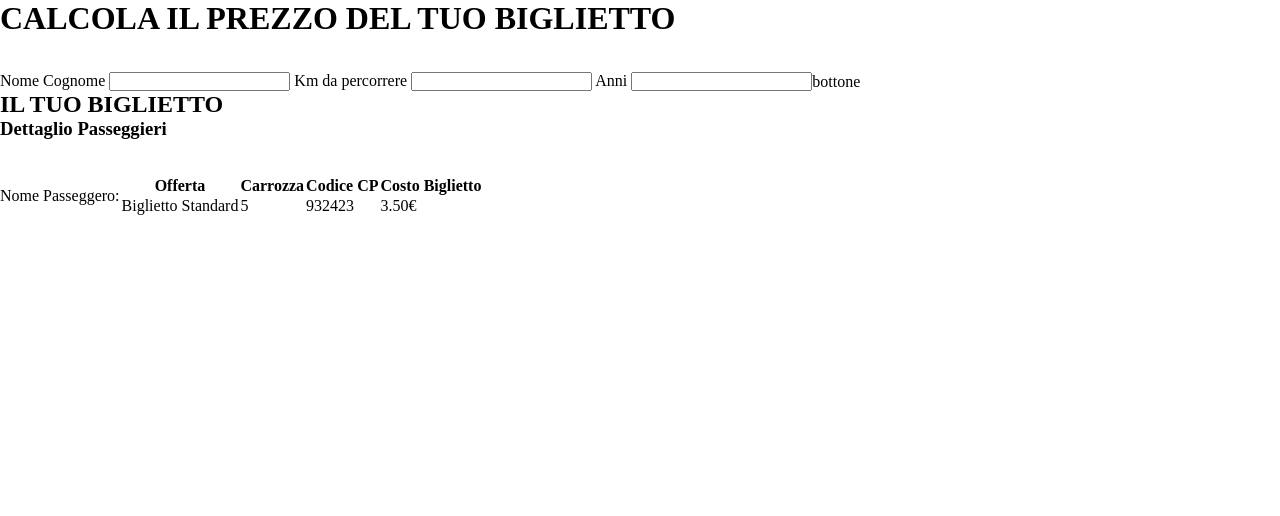
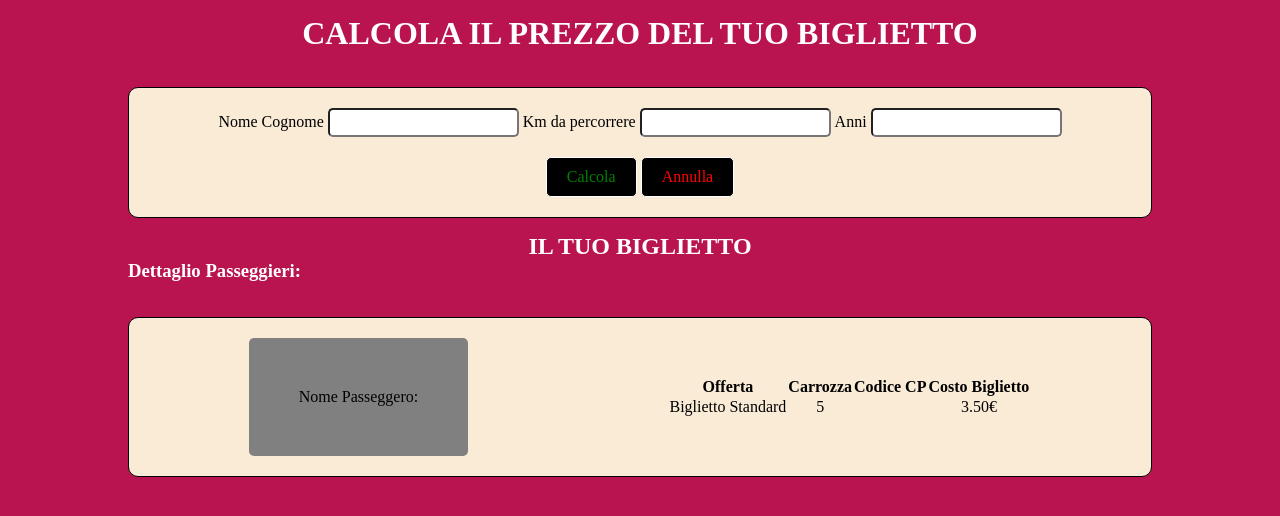
Before and after one commit to RiccardoMacchi/js-biglietto-treno-form, a plain HTML site: page index.html in a window 1280 px wide. Drawn offline with Linux system fonts and the light colour scheme.

Commit message:
aggiunto minimo stile css

```diff
--- a/css/style.css
+++ b/css/style.css
@@ -4,8 +4,67 @@
     box-sizing: border-box;
 }
 
+body {
+    background-color: #b91450;
+}
+
 .ticket {
+    background-color: antiquewhite;
+    border: 1px solid black;
+    color: black;
+    padding: 20px;
+    border-radius: 10px;
     margin-top: 35px;
     display: flex;
     align-items: center;
+    flex-wrap: wrap;
+    justify-content: space-around;
 }
+
+#container {
+    max-width: 80%;
+    margin: 0 auto;
+    color: white;
+}
+
+#container h1,
+#container h2 {
+    text-align: center;
+    margin-top: 15px;
+}
+
+label {
+    display: inline-block;
+
+}
+
+input {
+    padding: 5px;
+    border-radius: 5px;
+}
+
+table {
+    text-align: center;
+}
+
+.bottone {
+    margin-top: 20px;
+    padding: 10px 20px;
+    background-color: black;
+    border: 1px solid white;
+    border-radius: 5px;
+    display: inline-block;
+    color: green;
+}
+
+.bottone a {
+    color: red;
+    text-decoration: none;
+}
+
+
+#name_user {
+    background-color: grey;
+    padding: 50px;
+    border-radius: 5px;
+}
--- a/index.html
+++ b/index.html
@@ -7,7 +7,7 @@
     <title>Document</title>
 </head>
 <body>
-    <div class="container">
+    <div id="container">
         <h1>CALCOLA IL PREZZO DEL TUO BIGLIETTO</h1>
         <div class="ticket">
             <form action="#">
@@ -18,13 +18,16 @@
                 <label for="">Anni</label>
                 <input id="age_user" type="text">
             </form>
-            <div class="bottone" id="capture_data">bottone</div>
-            <div class="bottone"></div>
+            <div>
+                <div class="bottone" id="capture_data">Calcola</div>
+                <div class="bottone"><a href="index.html">Annulla</a></div>
+            </div>
+
         </div>
         <h2>IL TUO BIGLIETTO</h2>
-        <h3>Dettaglio Passeggieri</h3>
+        <h3>Dettaglio Passeggieri:</h3>
         <div class="ticket">
-            <div  id="biglietto">
+            <div id="name_user">
                 <span id="add_name">Nome Passeggero:</span>
             </div>
             <table>
@@ -40,7 +43,7 @@
                     <tr>
                         <td  id="ticket_type">Biglietto Standard</td>
                         <td>5</td>
-                        <td>932423</td>
+                        <td id="random_number"></td>
                         <td id="ticket_price">3.50€</td>
                     </tr>
 
--- a/js/main.js
+++ b/js/main.js
@@ -44,6 +44,7 @@ document.getElementById("capture_data").addEventListener("click",
     document.getElementById("add_name").innerHTML += "<br>" + userName;
     document.getElementById("ticket_type").innerHTML = typeTicket;
     document.getElementById("ticket_price").innerHTML = ticketPrice + "€";
+    document.getElementById("random_number").innerHTML = Math.floor(Math.random()*10000) + 1000;
 
 }
 )
```
